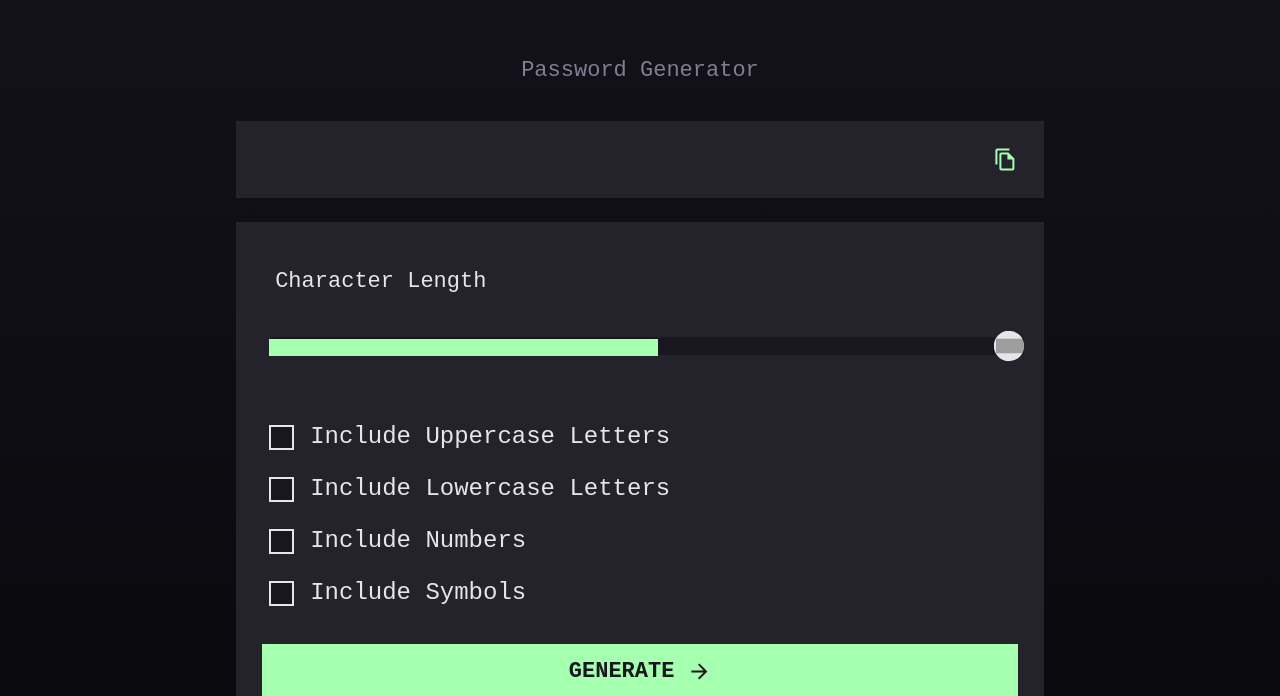
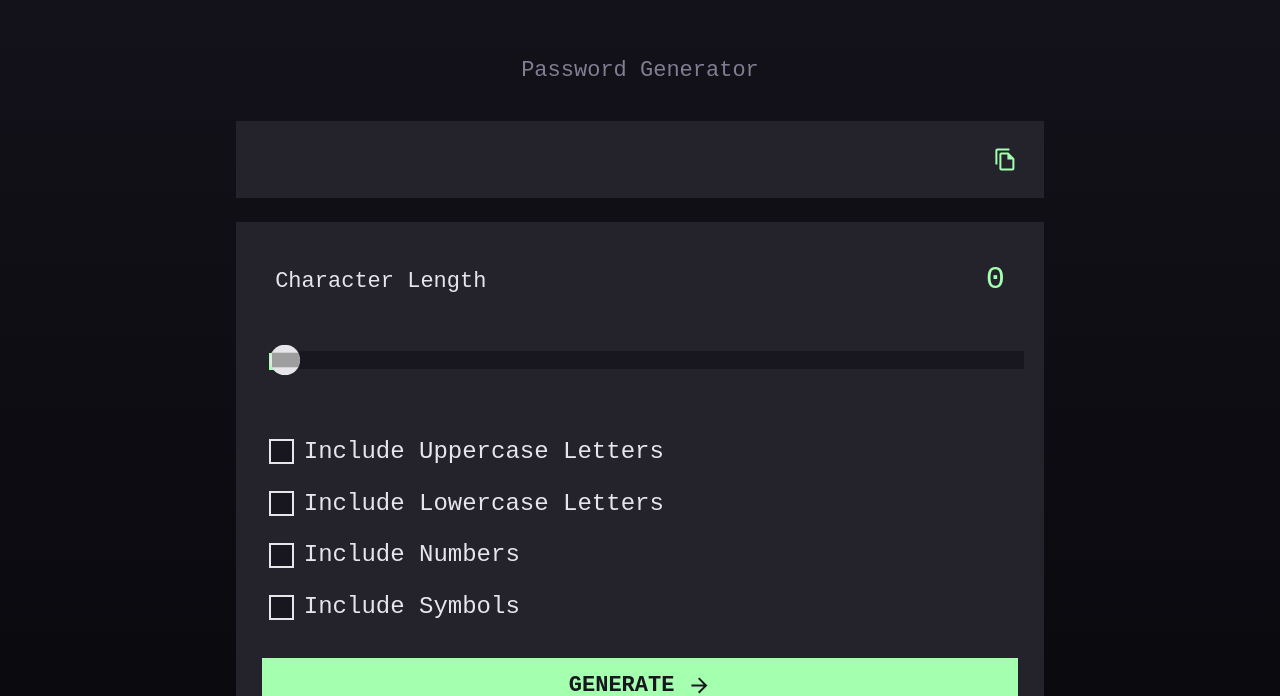
Before and after one commit to elizabet-bagdasaryan/password-generator, a React (Vite) app: page / in a window 1280 px wide. Shown: the part 104-800 px from the top of the page. Built offline with nearby package versions, Linux system fonts and the light colour scheme.

Commit message:
"feat :added scrollbar functionality"

```diff
--- a/src/Scrollbar.jsx
+++ b/src/Scrollbar.jsx
@@ -5,6 +5,21 @@ import Password from "./Password";
 import "./Scrollbar.css";
 
 function Scrollbar() {
+  const [scrollbarValue, setScrollbarValue] = useState(0);
+
+  const handleScrollbarChange = (event) => {
+    setScrollbarValue(parseInt(event.target.value));
+  };
+
+  const scrollbarThumbStyle = {
+    width: `${scrollbarValue*4.8}% `,
+  };
+
+
+
+  const getParagraphText = () => {
+    return  scrollbarValue;
+  };
 
 
 
@@ -14,12 +29,14 @@ function Scrollbar() {
     <div className="content">
       <div className="characters">
         <p>Character Length</p>
-        <p></p>
+        <p>{getParagraphText()}</p>
       </div>
       <div className="slide-container">
-        <div id="slider-track" ></div>
+        <div id="slider-track"  style={scrollbarThumbStyle}></div>
 
-        <input type="range" min="0" max="20" className="slider" id="range"  />
+        <input type="range" min="0" max="20" className="slider" id="range" value={scrollbarValue}
+        onChange={handleScrollbarChange}/>
+
       </div>
     </div>
   );
--- a/src/Strength.css
+++ b/src/Strength.css
@@ -13,6 +13,7 @@ label {
   -moz-user-select: none;
   -ms-user-select: none;
   user-select: none;
+  font-size: 18px;
 }
 
 .container input {
@@ -68,9 +69,14 @@ label {
   transform: rotate(45deg);
 }
 
-label {
-  font-size: 18px;
+.container input:checked ~ .checkmark {
+  background-color: #a4ffaf;
+  border: none;
+  height: 10px;
+  width: 10px;
 }
+
+
 button {
   background-color: #a4ffaf;
   color: #18171f;
@@ -84,18 +90,13 @@ button {
   align-items: center;
 }
 
-/* button svg {
-  margin-top: 10px;
-}
-button p {
-  margin-top: 10px;
-  margin-right: 10px;
-} */
+
 
 button:hover {
   border: 2px solid #a4ffaf;
   color: #a4ffaf;
   background-color: #24232c;
+  cursor:pointer
 }
 
 .img-container img {
@@ -106,7 +107,7 @@ button:hover {
 
 
 @media(min-width: 768px){
-   label{
+   .container{
     font-size:24px
    }
    .img-container img{
--- a/src/Strength.jsx
+++ b/src/Strength.jsx
@@ -3,6 +3,8 @@ import Strong from "./assets/strong.png";
 import Medium from "./assets/medium.png";
 import Weak from "./assets/weak.png";
 import TooWeak from "./assets/tooweak.png";
+
+
 
 import ArrowForwardIcon from "@mui/icons-material/ArrowForward";
 import "./Strength.css";
@@ -30,18 +32,16 @@ function Strength() {
     } else if (numChecked === 4) {
       return <img src={Strong} />;
     }
+  };
+
+  const generatePsw = (e)=>{
+
   }
-
-
-
-
-
-
   return (
     <div className="points">
       <form>
-        <div class="container">
-          <label for="uppercase">Include Uppercase Letters</label>
+        <label for="uppercase" class="container">
+          Include Uppercase Letters
           <input
             type="checkbox"
             id="uppercase"
@@ -50,9 +50,10 @@ function Strength() {
             onChange={handleCheckboxChange}
           />
           <span class="checkmark"></span>
-        </div>
-        <div class="container">
-          <label for="lowercase">Include Lowercase Letters</label>
+        </label>
+
+        <label for="lowercase" class="container">
+          Include Lowercase Letters
           <input
             type="checkbox"
             id="lowercase"
@@ -61,22 +62,34 @@ function Strength() {
             onChange={handleCheckboxChange}
           />
           <span class="checkmark"></span>
-        </div>
-        <div class="container">
-          <label for="numbers">Include Numbers</label>
-          <input type="checkbox" id="numbers" name="numbers" value="nums"  onChange={handleCheckboxChange} />
+        </label>
+
+        <label for="numbers" class="container">
+          Include Numbers
+          <input
+            type="checkbox"
+            id="numbers"
+            name="numbers"
+            value="nums"
+            onChange={handleCheckboxChange}
+          />
           <span class="checkmark"></span>
-        </div>
-        <div class="container">
-          <label for="symbols">Include Symbols</label>
-          <input type="checkbox" id="symbols" name="symbols" value="sym"  onChange={handleCheckboxChange} />
+        </label>
+
+        <label for="symbols" class="container">
+          Include Symbols
+          <input
+            type="checkbox"
+            id="symbols"
+            name="symbols"
+            value="sym"
+            onChange={handleCheckboxChange}
+          />
           <span class="checkmark"></span>
-        </div>
+        </label>
       </form>
-      <div className="img-container">
-      {getImage()}
-      </div>
-      <button>
+      <div className="img-container">{getImage()}</div>
+      <button onClick={generatePsw}>
         <p>GENERATE </p> <ArrowForwardIcon className="arrow" />
       </button>
     </div>
--- /dev/null
+++ b/src/characters.js
@@ -0,0 +1,4 @@
+export const upperCase ="ABCDEFGHIJKLMNOPQRSTUVWXYZ"
+export const lowerCase ="abcdefghijklmnopqrstuvwxyz"
+export const numbers ="0123456789"
+export const symbols ="~`!@#$%^&*()-_+={}[]|\/:;'<>,.?"
```
Lines whose indentation alone changed are shown as unchanged.
